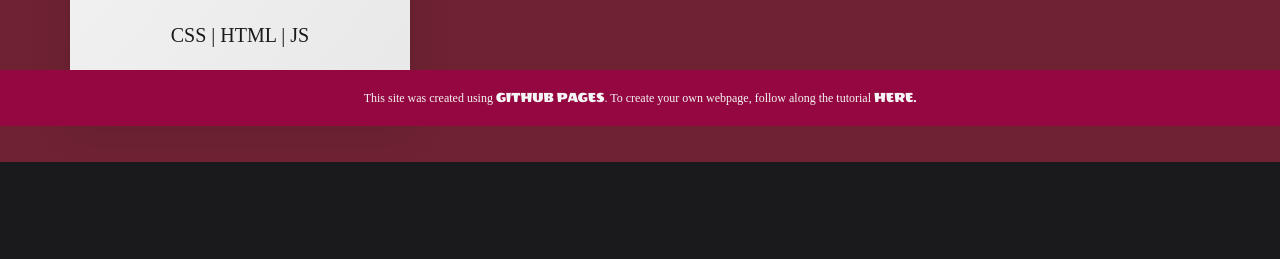
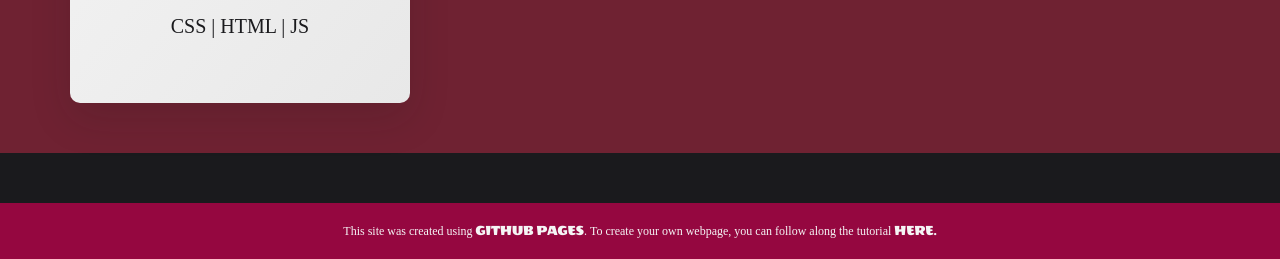
Before and after one commit to JesseNoBata/jessenobata, a plain HTML site: page index.html in a window 1280 px wide. Shown: the part 674-933 px from the top of the page. Drawn offline with Linux system fonts and the light colour scheme; a web font is replaced by a local one.

Commit message:
unfixed footer

```diff
--- a/index.html
+++ b/index.html
@@ -59,7 +59,7 @@
     </section>
     </main>
     <footer id="footer">
-      This site was created using <a href="https://pages.github.com/">Github pages</a>. To create your own webpage, follow along the tutorial <a href="https://www.youtube.com/watch?v=zWZDH9L1jMg">  here. </a>
+      This site was created using <a href="https://pages.github.com/">Github pages</a>. To create your own webpage, you can follow along the tutorial <a href="https://www.youtube.com/watch?v=zWZDH9L1jMg">  here. </a>
     </footer>
 
   </body>
--- a/sass/base/_base.scss
+++ b/sass/base/_base.scss
@@ -13,7 +13,7 @@ html{
 }
 body {
     padding-top: $nav-bar-top-height + 2rem; // room for our navbar
-    padding-bottom: $footer-top-height * 4;
+    //padding-bottom: $footer-top-height * 4; //ADD BACK FOR FIXED FOOTER
     box-sizing: border-box;
     font-size: 1.2rem;
 }
--- a/sass/base/_typography.scss
+++ b/sass/base/_typography.scss
@@ -8,7 +8,7 @@ body {
 
     //padding-top: 30px; /*from 4rem*/
     margin:0; /* no border*/
-    //padding-bottom: 10rem;
+    //padding-bottom: 10rem;//ADD BACK FOR FIXED FOOTER
 
     font-family: 'Amiko';
     font-style: normal;
--- a/sass/layout/_footer.scss
+++ b/sass/layout/_footer.scss
@@ -2,11 +2,11 @@
     overflow: hidden;
     background-color: $color-fiesty-red;
     color:$color-fiesty-white;
-    position: fixed; /* Set the navbar to fixed position */
+    //position: fixed; /* Set the navbar to fixed position *///ADD BACK FOR FIXED FOOTER
     bottom: 0; /* Position the navbar at the top of the page */
     width: 100%; /* Full width */
     text-align: center;
     padding-top: $footer-top-height;
-    padding-bottom: $footer-top-height;
-    z-index: 9999; /*src: https://forum.freecodecamp.org/t/why-is-my-navbar-behind-other-content/62059*/
+    padding-bottom: $footer-top-height;//ADD BACK FOR FIXED FOOTER
+    //z-index: 9999; /*src: https://forum.freecodecamp.org/t/why-is-my-navbar-behind-other-content/62059*///ADD BACK FOR FIXED FOOTER
   }
--- a/sass/pages/_home.scss
+++ b/sass/pages/_home.scss
@@ -1,6 +1,7 @@
 .section-projects{
     background-color: $color-fiesty-maroon;
-    padding: 1rem 0 5rem 0;
-
+    padding: .1rem 0 5rem 0;
+    margin-top: 1rem;
+    margin-bottom: 5rem;//REMOVE BACK FOR FIXED FOOTER
 
 }
```
Also changed, not shown: sass/main.css, 1 other file.
